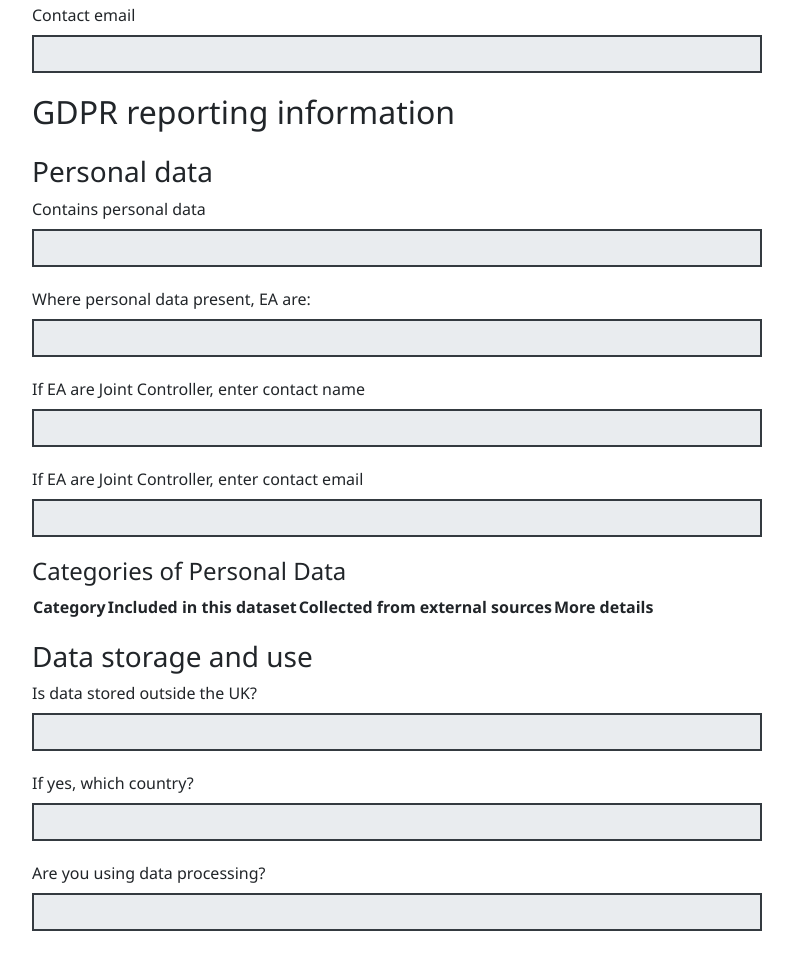
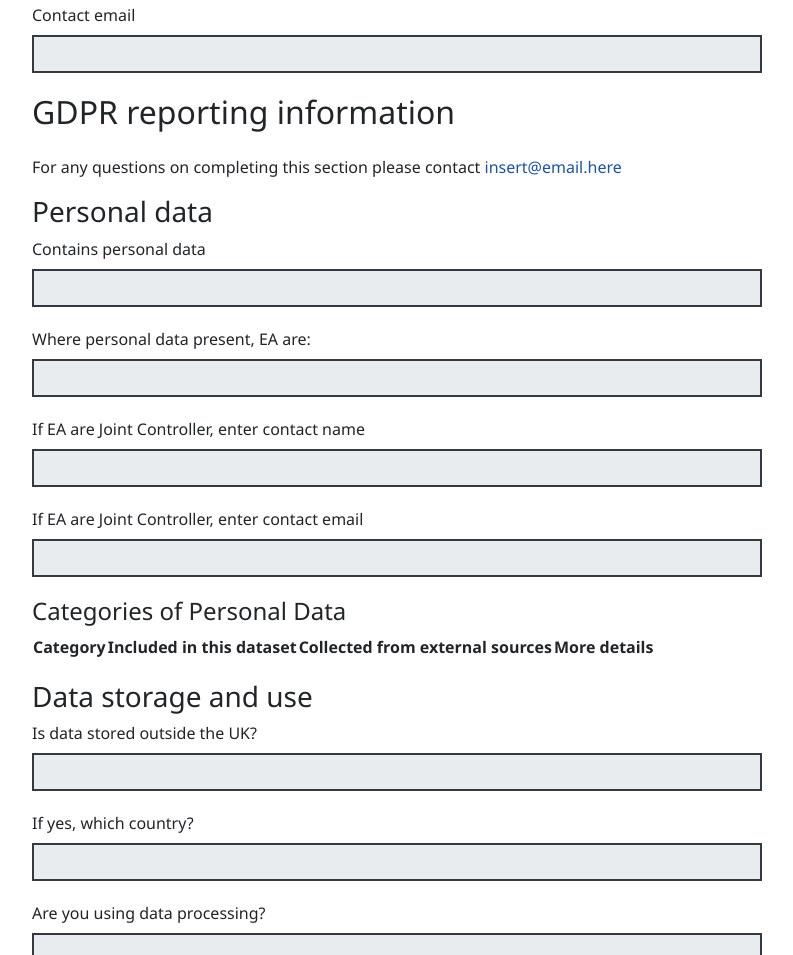
Before and after one commit to Swirrl/dfm, an Eleventy site: page wireframes/datasets/dataset/index.html in a window 1280 px wide. Shown: the part 1321-2276 px from the top of the page, without its empty margins (53-846 px from the left). Built offline with nearby package versions, Linux system fonts and the light colour scheme; Eleventy itself is replaced by a stand-in of ours; files that its build step writes are made by us from their sources.

Commit message:
add contyact details

```diff
--- a/wireframes/_includes/dataset.html
+++ b/wireframes/_includes/dataset.html
@@ -169,6 +169,7 @@ nav: Datasets
 
                     <!-- new GDPR section -->
                     <h2 class="pb-3">GDPR reporting information</h2>
+                    <p>For any questions on completing this section please contact <a href="mailto:insert@email.here">insert@email.here</a></p>
                     <h3>Personal data</h3>
                     <div class="form-group">
                         <label for="pia">Contains personal data</label>
```
